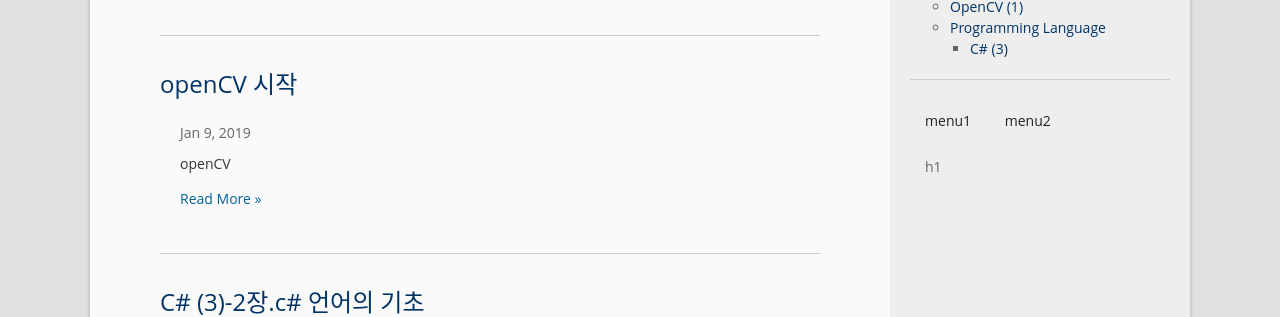
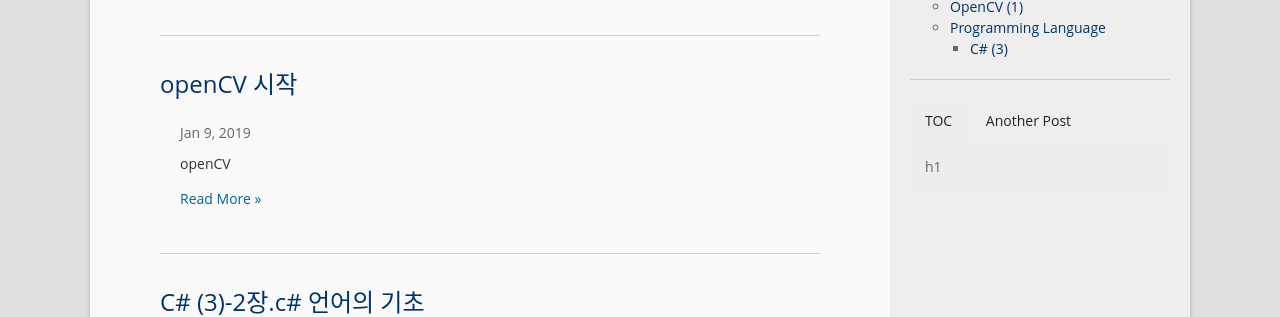
Before and after one commit to sunrisehouse/hanjungwoo-blog-old, a Jekyll site: the page built from index.html, in a window 1280 px wide. Shown: the part 620-937 px from the top of the page. Built offline with Jekyll 4.4.1, drawn with Linux system fonts in a browser that asks for light colours; nearby versions of some CDN libraries; the list of posts is cut into pages by our own code.

Commit message:
유사 글

```diff
--- a/_includes/sidebar.html
+++ b/_includes/sidebar.html
@@ -87,8 +87,8 @@
 </style>
 <div class="col-box tabs">
   <ul class="tabs">
-    <li class="tab-link current" data-tab="tab-1">menu1</li>
-    <li class="tab-link" data-tab="tab-2">menu2</li>
+    <li class="tab-link current" data-tab="tab-1">TOC</li>
+    <li class="tab-link" data-tab="tab-2">Another Post</li>
   </ul>
   <div id="tab-1" class="tab-content current">
     <p>h1</p>
@@ -97,13 +97,6 @@
     <p>h2</p>
   </div>
 </div>
-
-<div class="col-box post-toc hide">
-  <div class="col-box-title">TOC</div>
-</div>
-
-
-
 <div class="col-box post-toc hide">
   <div class="col-box-title">{{page.categories.last}}</div>
 
@@ -114,6 +107,13 @@
   </ul>
 
 </div>
+<div class="col-box post-toc hide">
+  <div class="col-box-title">TOC</div>
+</div>
+
+
+
+
 
 <script>
 $(document).ready(function(){
```
